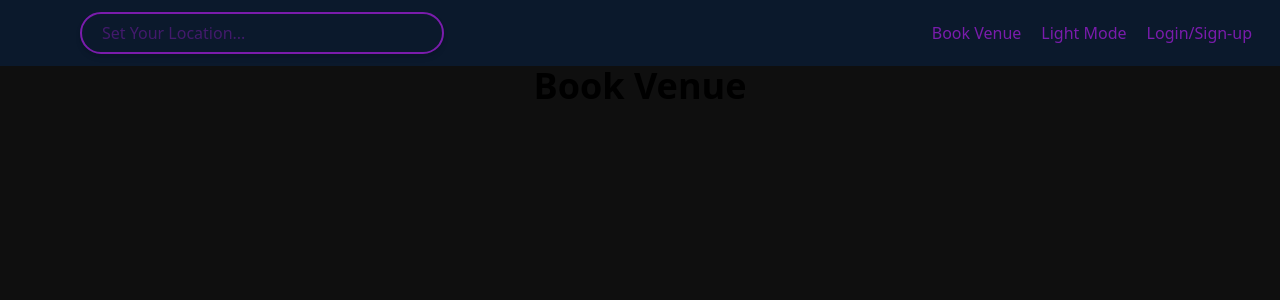
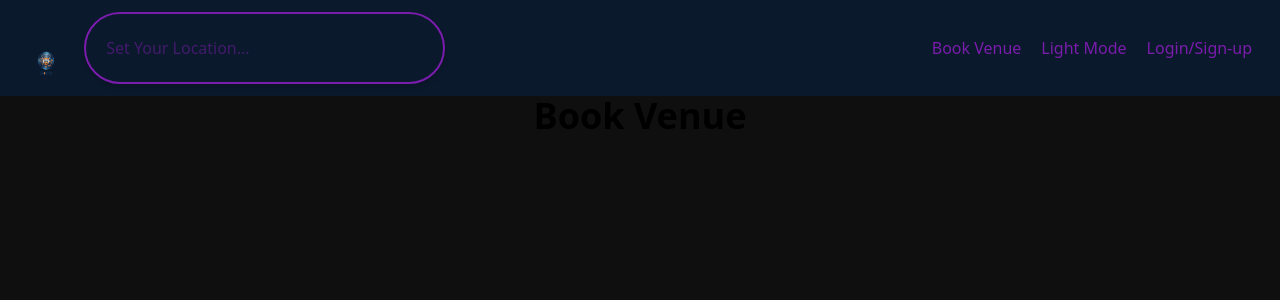
Before and after one commit to Gl-tch99/Slotify, a React (Vite) app in the folder slotify_frontend/: page /book_venue in a window 1280 px wide. Shown: the top 300 px of the page. Built offline with nearby package versions, Linux system fonts and the light colour scheme; some icons are missing.

Commit message:
Fix navbar alignment

```diff
--- a/slotify_frontend/src/components/Logo.tsx
+++ b/slotify_frontend/src/components/Logo.tsx
@@ -8,7 +8,7 @@
       <div className="flex top-5 justify-center items-center">
         <HomeIcon className="m-2" />
       </div>
-      {/* <img src={slot} className="h-10 w-10"></img> */}
+      <img src={slot} className="h-10 w-10"></img>
     </Link>
   );
 };
--- a/slotify_frontend/src/components/Navbar.tsx
+++ b/slotify_frontend/src/components/Navbar.tsx
@@ -2,6 +2,8 @@
 import ToggleTheme from './ToggleTheme';
 import Logo from './Logo';
 import SetLocation from './SetLocation';
+import SearchBox from './SearchBox';
+import wave from '../assets/wave.svg';
 
 const Navbar = () => {
   return (
```
